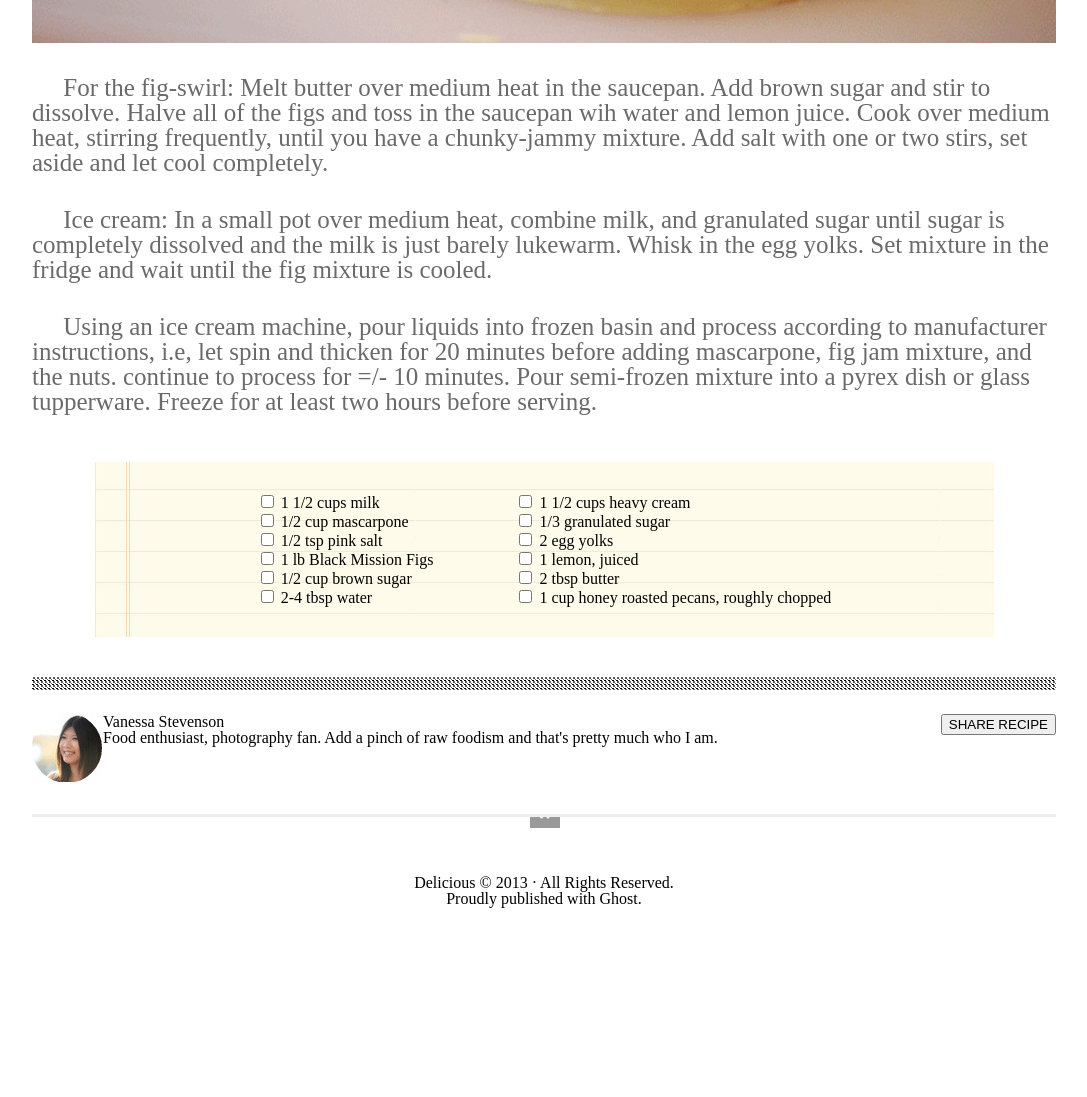
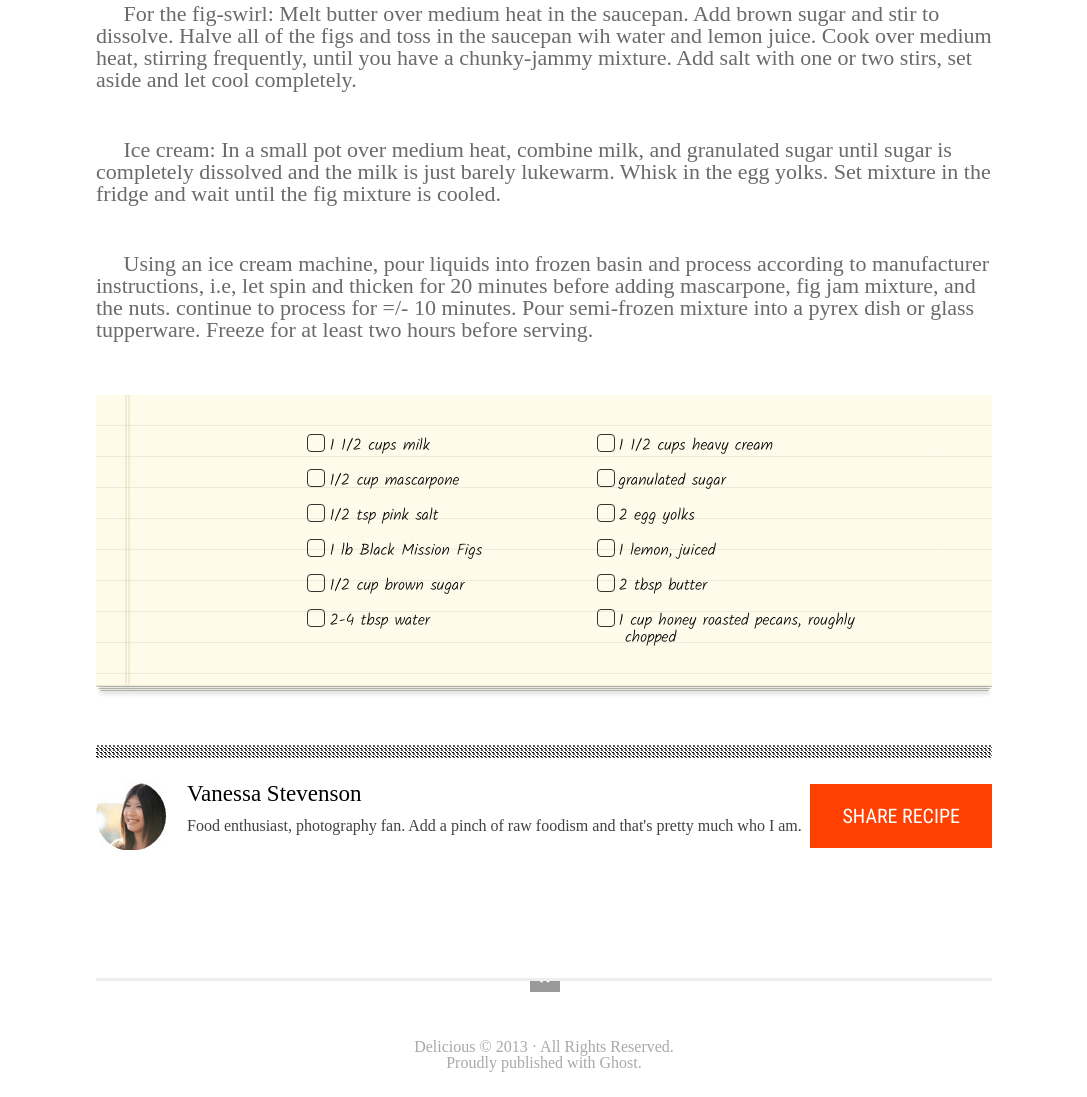
Before and after one commit to Mohammad-Almomani/chocolate-pizza, a plain HTML site: page index.html in a window 1280 px wide. Shown: the part 915-2012 px from the top of the page, without its empty margins (96-1183 px from the left). Before the commit the page ends 1848 px from the top, so only its background shows below. Drawn offline with Linux system fonts and the light colour scheme; a web font is replaced by a local one.

Commit message:
almost finished te styling

```diff
--- a/index.html
+++ b/index.html
@@ -9,11 +9,7 @@
     <link rel="preconnect" href="https://fonts.gstatic.com" crossorigin>
     <link rel="preconnect" href="https://fonts.googleapis.com">
     <link rel="preconnect" href="https://fonts.gstatic.com" crossorigin>
-    <link rel="preconnect" href="https://fonts.googleapis.com">
-    <link rel="preconnect" href="https://fonts.gstatic.com" crossorigin>
-    <link rel="preconnect" href="https://fonts.googleapis.com">
-    <link rel="preconnect" href="https://fonts.gstatic.com" crossorigin>
-    <link href="https://fonts.googleapis.com/css2?family=Italianno&family=Poppins:wght@100&family=Roboto+Condensed:wght@300;700&family=Special+Elite&display=swap" rel="stylesheet">
+    <link href="https://fonts.googleapis.com/css2?family=Italianno&family=Kalam:wght@300&family=Poppins:wght@100&family=Roboto+Condensed:wght@300;400;700&family=Special+Elite&display=swap" rel="stylesheet">
         <link rel="stylesheet" href="style.css">
 </head>
 
@@ -41,7 +37,8 @@
             </div>
         </div>
         <div>
-        <HR></HR>
+            <HR>
+            </HR>
             <br><br><br>
         </div>
     </header>
@@ -63,14 +60,14 @@
         </div>
 
         <div id="paragraphsDiv">
-            <br><br>
+            <br><br><br>
             <p> &nbsp;&nbsp;&nbsp;&nbsp; For the fig-swirl: Melt butter over medium heat in the saucepan. Add brown
                 sugar and stir to dissolve. Halve all of the figs and toss in the saucepan wih water and lemon juice.
                 Cook over medium heat, stirring frequently, until you have a chunky-jammy mixture. Add salt with one or
-                two stirs, set aside and let cool completely. </p><br><br>
+                two stirs, set aside and let cool completely. </p><br><br><br>
             <p> &nbsp;&nbsp;&nbsp;&nbsp; Ice cream: In a small pot over medium heat, combine milk, and granulated sugar
                 until sugar is completely dissolved and the milk is just barely lukewarm. Whisk in the egg yolks. Set
-                mixture in the fridge and wait until the fig mixture is cooled. </p><br><br>
+                mixture in the fridge and wait until the fig mixture is cooled. </p><br><br><br>
             <p> &nbsp;&nbsp;&nbsp;&nbsp; Using an ice cream machine, pour liquids into frozen basin and process
                 according to manufacturer instructions, i.e, let spin and thicken for 20 minutes before adding
                 mascarpone, fig jam mixture, and the nuts. continue to process for =/- 10 minutes. Pour semi-frozen
@@ -83,28 +80,57 @@
             <div id="listContainerDiv">
                 <div>
                     <ul>
-                        <li><input type="checkbox"> 1 1/2 cups milk</li>
-                        <li><input type="checkbox"> 1/2 cup mascarpone</li>
-                        <li><input type="checkbox"> 1/2 tsp pink salt</li>
-                        <li><input type="checkbox"> 1 lb Black Mission Figs</li>
-                        <li><input type="checkbox"> 1/2 cup brown sugar</li>
-                        <li><input type="checkbox"> 2-4 tbsp water</li>
+                        <li><input type="checkbox" id="c1" name="cb">
+                            <label for="c1">1 1/2 cups milk</label>
+                        </li>
+                        <li><input type="checkbox" id="c2" name="cb">
+                            <label for="c2">1/2 cup mascarpone</label>
+                        </li>
+                        <li><input type="checkbox" id="c3" name="cb">
+                            <label for="c3">1/2 tsp pink salt</label>
+                        </li>
+                        <li><input type="checkbox" id="c4" name="cb">
+                            <label for="c4">1 lb Black Mission Figs</label>
+                        </li>
+                        <li><input type="checkbox" id="c5" name="cb">
+                            <label for="c5">1/2 cup brown sugar</label>
+                        </li>
+                        <li><input type="checkbox" id="c6" name="cb">
+                            <label for="c6">2-4 tbsp water</label>
+                        </li>
                         <ul>
                 </div>
                 <div>
                     <ul>
-                        <li><input type="checkbox"> 1 1/2 cups heavy cream</li>
-                        <li><input type="checkbox"> 1/3 granulated sugar</li>
-                        <li><input type="checkbox"> 2 egg yolks</li>
-                        <li><input type="checkbox"> 1 lemon, juiced</li>
-                        <li><input type="checkbox"> 2 tbsp butter</li>
-                        <li><input type="checkbox"> 1 cup honey roasted pecans, roughly chopped</li>
+                        <li><input type="checkbox" id="c7" name="cb">
+                            <label for="c7">1 1/2 cups heavy cream</label>
+                        </li>
+                        <li><input type="checkbox" id="c8" name="cb">
+                            <label for="c8">granulated sugar</label>
+                        </li>
+                        <li><input type="checkbox" id="c9" name="cb">
+                            <label for="c9">2 egg yolks</label>
+                        </li>
+                        <li><input type="checkbox" id="c10" name="cb">
+                            <label for="c10">1 lemon, juiced</label>
+                        </li>
+                        <li><input type="checkbox" id="c11" name="cb">
+                            <label for="c11">2 tbsp butter</label>
+                        </li>
+                        <li><input type="checkbox" id="c12" name="cb">
+                            <label for="c12">1 cup honey roasted pecans, roughly <br>&nbsp;&nbsp;&nbsp;&nbsp;&nbsp;&nbsp;&nbsp;&nbsp;chopped </label>
+                        </li>
+                        </li>
                         <ul>
                 </div>
             </div>
         </div>
 
-        <br><br><div> <HR></HR></div><br>
+        <br><br>
+        <div>
+            <HR>
+            </HR>
+        </div><br>
 
         <div class="recipeOwner">
             <div id="owner">
@@ -113,19 +139,22 @@
                 </div>
                 <div>
                     <h3>Vanessa Stevenson</h3>
-                    <p>Food enthusiast, photography fan. Add a pinch of raw foodism and that's pretty much who I am. </p>
+                    <p>Food enthusiast, photography fan. Add a pinch of raw foodism and that's pretty much who I am.
+                    </p>
                 </div>
             </div>
             <div id="share">
-                <button>SHARE RECIPE</button>
+                <input type="button" value="SHARE RECIPE">
             </div>
         </div>
 
     </main>
     <footer>
-        <HR class="fancy"></HR>
+        <br><br><br><br><br><br>
+        <HR>
+        </HR>
         <div>
-        <p>Delicious &copy;  2013 &#183; All Rights Reserved.</p>
+            <p>Delicious &copy; 2013 &#183; All Rights Reserved.</p>
             <p> Proudly published with Ghost.</p>
         </div>
     </footer>
--- a/style.css
+++ b/style.css
@@ -52,23 +52,27 @@ table {
 /* my styling */
 
 body {
-    margin: 2% 10%;
+    margin: 2% 15%;
 }
+
 .navBar {
     display: flex;
     justify-content: space-between;
     margin-bottom: 2%;
 }
+
 #titleDiv {
     display: flex;
     gap: 8px;
 }
+
 #titleDiv h2 {
     font-family: 'Italianno', cursive;
     font-size: 50px;
     font-weight: 900;
 }
-#titleDiv p{
+
+#titleDiv p {
     font-size: 10.5px;
     font-family: 'Poppins', sans-serif;
     font-weight: 700;
@@ -79,43 +83,46 @@ font-weight: 700;
     height: 60px;
 }
 
-#imagesDiv img{
+#imagesDiv img {
     width: 30px;
     height: 35px;
 }
 
-#imagesDiv img:nth-last-child(2){
+#imagesDiv img:nth-last-child(2) {
     padding-left: 12px;
 }
 
 
 
-#imagesDiv{
+#imagesDiv {
     display: flex;
     gap: 2px;
 }
+
 #mainTitle {
     display: flex;
     justify-content: space-between;
 }
-#mainTitle h1{
+
+#mainTitle h1 {
     font-size: 50px;
     font-family: 'Roboto Condensed', sans-serif;
     font-weight: 700;
 }
-#mainTitle p{
-    font-size: 17.5px ;
+
+#mainTitle p {
+    font-size: 17.5px;
     color: darkgray;
     font-family: 'Roboto Condensed', sans-serif;
     font-weight: 100;
 }
 
-#mainTitle div:nth-child(2) a{
+#mainTitle div:nth-child(2) a {
     color: darkgray;
 
 }
 
-#mainTitle div:nth-child(2){
+#mainTitle div:nth-child(2) {
     margin-top: 3%;
 }
 
@@ -123,39 +130,114 @@ font-weight: 700;
     display: flex;
     justify-content: center;
 }
+
 #pizzaImage img {
     width: 100%;
 }
 
 #paragraphsDiv p {
-    font-size: 25px;
+    font-size: 22px;
     color: rgb(107, 106, 106);
 }
 
 #listContainerDiv {
     display: flex;
     justify-content: center;
-    gap: 8%;
-    /* margin-left: 30%; */
-}
-#ingredientsDiv {
+    gap: 5%;
     background-image: url(./assets/list-bg.png);
     background-repeat: no-repeat;
     background-position: center;
-    padding: 3% 0%;
+    padding: 5% 5%;
+}
 
+
+#listContainerDiv ul {
+    padding-left: 50px;
+}
+
+#listContainerDiv ul li {
+    padding-bottom: 15px;
+}
+
+.box {
+    background: #666666;
+    color: #ffffff;
+    width: 250px;
+    padding: 10px;
+    margin: 1em auto;
+}
+
+.box p {
+    margin: 1.5em 0;
+    padding: 0;
+}
+
+input[type="checkbox"] {
+    visibility: hidden;
+}
+
+label {
+    cursor: pointer;
+    font-family: 'Kalam', cursive;
+}
+
+input[type="checkbox"]+label:before {
+    border: 1px solid #333;
+    border-radius: 4px;
+    content: "\00a0";
+    display: inline-block;
+    font: 16px/1em sans-serif;
+    height: 16px;
+    margin: 0 .25em 0 0;
+    padding: 0;
+    vertical-align: top;
+    width: 16px;
+}
+
+input[type="checkbox"]:checked+label:before {
+    color: #333;
+    content: "\2713";
+    text-align: center;
 }
 
 .recipeOwner {
+    align-items: center;
     display: flex;
     justify-content: space-between;
 }
-.recipeOwner div:nth-child(1){
+
+.recipeOwner div:nth-child(1) {
     display: flex;
+    gap: 20px
+}
+
+#owner div:nth-child(2) h3 {
+    font-size: 23px;
+    padding-bottom: 2%;
+}
+
+#owner div:nth-child(2) p {
+    font-size: 16px;
+    color: rgb(67, 66, 66);
+}
+
+#share input {
+    font-size: 20px;
+    font-family: 'Roboto Condensed', sans-serif;
+    font-weight: 400;
+    padding: 20px 32px;
+    border: none;
+    color: #fff;
+    background: rgb(255, 64, 0);
+}
+
+footer p {
+    color: darkgray;
 }
 
 /* reference for hr https://stackoverflow.com/questions/23878398/diagonal-stripes-that-are-1px-wide */
- header hr, main hr {
+header hr,
+main hr {
     border: none;
     height: 13px;
     background-image: linear-gradient(45deg, black 25%, transparent 25%, transparent 50%, rgb(88, 87, 87) 50%, rgb(99, 95, 95) 75%, transparent 75%, transparent);
@@ -168,9 +250,10 @@ footer hr {
     padding: 0;
     border: none;
     border-top: solid rgb(239, 238, 238);
-    color: rgb(239, 238, 238);
+    color: rgb(242, 239, 239);
     text-align: center;
 }
+
 footer hr:after {
     content: url("./assets/small-logo.png");
     display: inline-block;
@@ -182,7 +265,7 @@ footer hr:after {
     height: 50px
 }
 
-  footer div{
+footer div {
     text-align: center;
     font-weight: 100;
 }
```
Lines whose indentation alone changed are shown as unchanged.
